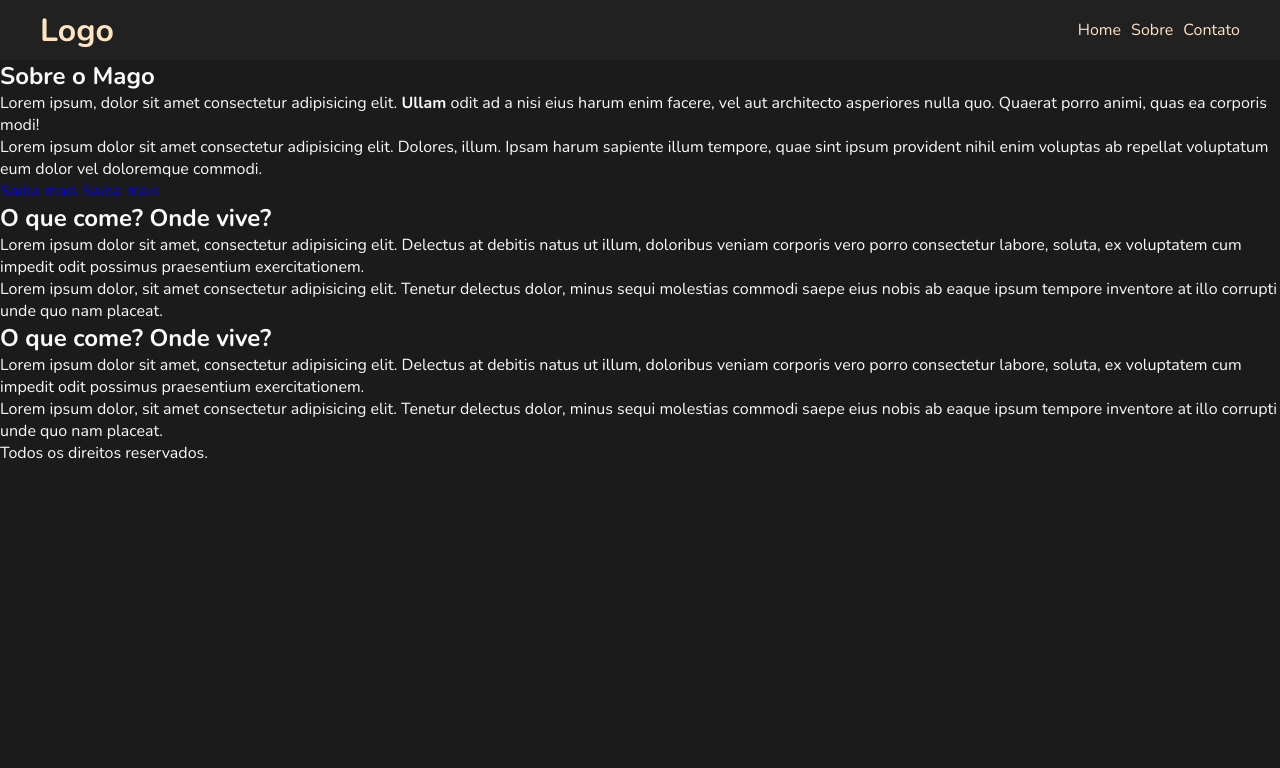
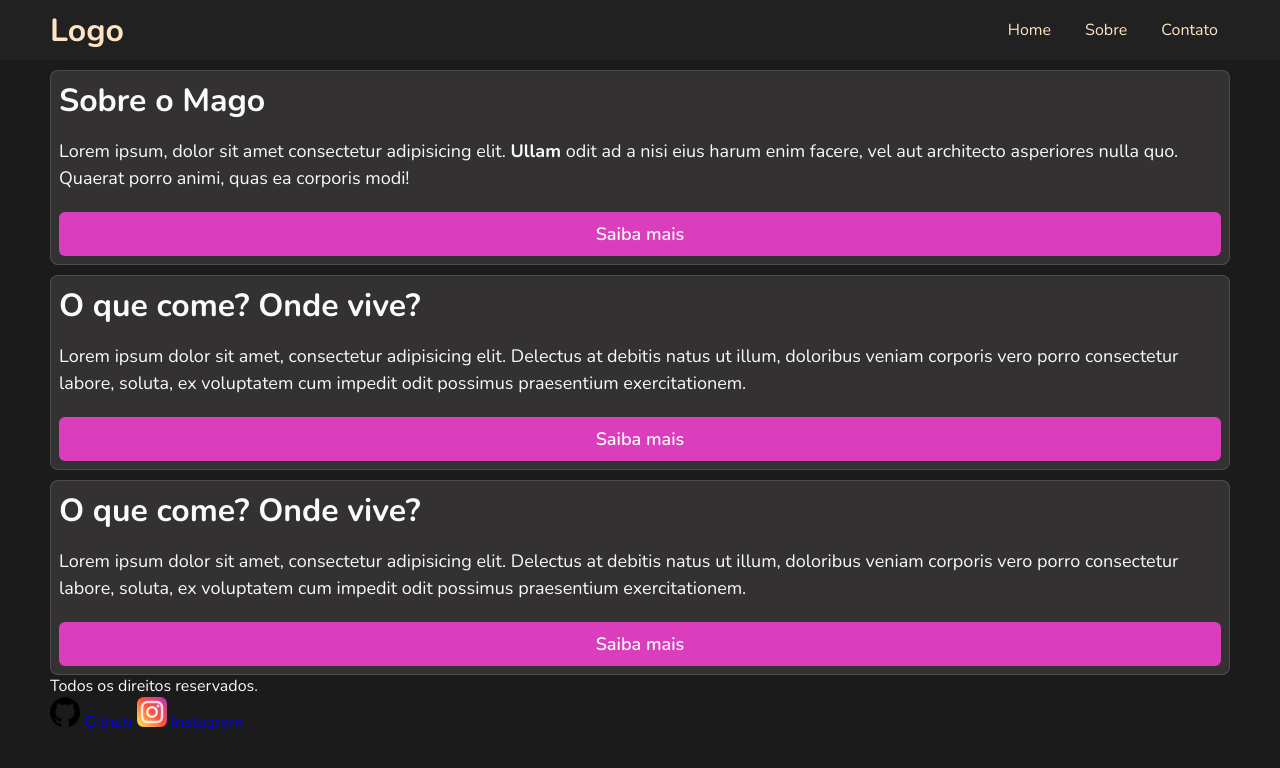
Before and after one commit to nevesapi/mini-site, a plain HTML site: page index.html in a window 1280 px wide. Shown: the top 768 px of the page. Drawn offline with nearby package versions, Linux system fonts and the light colour scheme.

Commit message:
Ajuste de sections e adiciona icones ao footer

```diff
--- a/index.html
+++ b/index.html
@@ -15,56 +15,66 @@
 </head>
 
 <body>
-
   <header>
-    <div class="container">
+    <div class="container ajuste-flex">
       <h1><a href="/">Logo</a></h1>
       <nav>
         <ul>
-          <li><a href="/index.html">Home</a></li>
-          <li><a href="/sobre.html">Sobre</a></li>
-          <li><a href="/contato.html">Contato</a></li>
+          <li class="item-menu"><a href="index.html">Home</a></li>
+          <li class="item-menu"><a href="sobre.html">Sobre</a></li>
+          <li class="item-menu"><a href="contato.html">Contato</a></li>
         </ul>
       </nav>
     </div>
   </header>
 
   <main>
+    <div class="container main">
       <section>
         <h2>Sobre o Mago</h2>
-      <p>Lorem ipsum, dolor sit amet consectetur adipisicing elit. <strong> Ullam </strong> odit ad a nisi eius
-        harum enim facere, vel aut
+        <p>Lorem ipsum, dolor sit amet consectetur adipisicing elit. <strong> Ullam </strong> odit ad a nisi eius harum
+          enim facere, vel aut
           architecto asperiores nulla quo. Quaerat porro animi, quas ea corporis modi!</p>
 
-      <p>Lorem ipsum dolor sit amet consectetur adipisicing elit. Dolores, illum. Ipsam harum sapiente illum tempore,
-        quae sint ipsum provident nihil enim voluptas ab repellat voluptatum eum dolor vel doloremque commodi.</p>
-      <a href="/sobre.html">Saiba mais</a>
-      <a href="/sobre.html">Saiba mais</a>
+        <a href="sobre.html">Saiba mais</a>
       </section>
 
       <section>
         <h2>O que come? Onde vive?</h2>
-      <p>Lorem ipsum dolor sit amet, consectetur adipisicing elit. Delectus at debitis natus ut illum, doloribus veniam
+        <p>Lorem ipsum dolor sit amet, consectetur adipisicing elit. Delectus at debitis natus ut illum, doloribus
+          veniam
           corporis vero porro consectetur labore, soluta, ex voluptatem cum impedit odit possimus praesentium
           exercitationem.</p>
 
-      <p>Lorem ipsum dolor, sit amet consectetur adipisicing elit. Tenetur delectus dolor, minus sequi molestias commodi
-        saepe eius nobis ab eaque ipsum tempore inventore at illo corrupti unde quo nam placeat.</p>
+        <a href="sobre.html">Saiba mais</a>
+
       </section>
 
       <section>
         <h2>O que come? Onde vive?</h2>
-      <p>Lorem ipsum dolor sit amet, consectetur adipisicing elit. Delectus at debitis natus ut illum, doloribus veniam
+        <p>Lorem ipsum dolor sit amet, consectetur adipisicing elit. Delectus at debitis natus ut illum, doloribus
+          veniam
           corporis vero porro consectetur labore, soluta, ex voluptatem cum impedit odit possimus praesentium
           exercitationem.</p>
-
-      <p>Lorem ipsum dolor, sit amet consectetur adipisicing elit. Tenetur delectus dolor, minus sequi molestias commodi
-        saepe eius nobis ab eaque ipsum tempore inventore at illo corrupti unde quo nam placeat.</p>
+        <a href="sobre.html">Saiba mais</a>
       </section>
+    </div>
   </main>
 
   <footer>
+    <div class="container">
       <p>Todos os direitos reservados.</p>
+
+      <a href="https://github.com/nevesapi/mini-site" target="_blank">
+        <img src="assets/github.png" alt="">
+        Github
+      </a>
+
+      <a href="https://instagram.com" target="_blank">
+        <img src="assets/instagram.png" alt="">
+        Instagram
+      </a>
+    </div>
   </footer>
 </body>
 
--- a/style.css
+++ b/style.css
@@ -4,6 +4,9 @@
 * {
   margin: 0;
   padding: 0;
+  /* tamanho da caixa */
+  /* tamanho total do elemento = contéudo + padding + border */
+  box-sizing: border-box;
 
   /* none - nenhum */
   text-decoration: none;
@@ -18,6 +21,11 @@ body {
   color: #fafafa;
 
   height: 2000px;
+}
+
+/* Impede que a imagem ultrapasse a largura do seu contêiner */
+img {
+  max-width: 100%;
 }
 
 header {
@@ -54,16 +62,19 @@ header {
   align-items: center;
 
   height: 60px;
-
-  padding: 0 10px;
 }
 
 .container {
+  width: 100%;
+  max-width: 1200px;
+  padding: 0 10px;
+  margin: 0 auto;
+}
+
+.ajuste-flex {
   display: flex;
   align-items: center;
   justify-content: space-between;
-  width: 100%;
-  max-width: 1200px;
 }
 
 header a {
@@ -76,3 +87,85 @@ ul {
   justify-content: space-between;
   gap: 10px;
 }
+
+li {
+  padding: 5px 10px;
+  border: 2px solid transparent;
+}
+
+li:hover {
+  background-color: #4e4e4e;
+  border-radius: 5px 15px;
+}
+
+li:hover a {
+  color: aqua;
+}
+
+.main section {
+  background-color: #333131;
+  margin-top: 10px;
+  padding: 8px;
+  border-radius: 8px;
+  border: 1px solid #ffffff22;
+}
+
+section h2 {
+  margin-bottom: 16px;
+
+  /* root em - tamanho da fonte do elemento raiz */
+  /* 1rem = 16px */
+  font-size: 2rem;
+}
+
+section p {
+  margin-bottom: 10px;
+  font-size: 18px;
+  line-height: 150%;
+
+  /* line-height = 18px * 1.5 */
+  /* 27px */
+}
+
+section a {
+  /* background-color = muda a cor de fundo do elemento */
+  background-color: #da3ebd;
+
+  /* muda a cor do texto */
+  color: #fafafa;
+
+  /* font-size = tamanho da fonte */
+  font-size: 18px;
+
+  /* Espessura da fonte */
+  font-weight: 600;
+
+  /* alinhamento de texto ao centro */
+  text-align: center;
+
+  /* widht(largura) = aplicamos 100% para garantir que o elemento ocupe toda a largura disponivel*/
+  width: 100%;
+
+  /* converter a apresentação padrão do elemento(que é inline) para inline-block
+  ele ainda vai se comportar como um elemento inline, porém vai ser capaz de receber propriedades de elementos de bloco, como largura(widht), altura(height), preenchimento(padding)
+  */
+  display: inline-block;
+
+  /* cria um espaçamento(margin) na parte superior(top) */
+  margin-top: 10px;
+
+  /* aplica um preenchimento na parte superior e inferior e mantem as laterais sem preenchimento*/
+  padding: 10px 0;
+
+  /* configuração para arredondamento de bordas */
+  border-radius: 6px;
+}
+
+/* aplicando pseudo-classe do tipo hover, isso faz com que o elemento sofra uma alteração quando o cursor do mouse passar por cima do elemento a */
+section a:hover {
+  background-color: #942a81;
+}
+
+footer img {
+  width: 30px;
+}
```
Also changed, not shown: assets/github.png (added), assets/instagram.png (added). Lines whose indentation alone changed are shown as unchanged.
